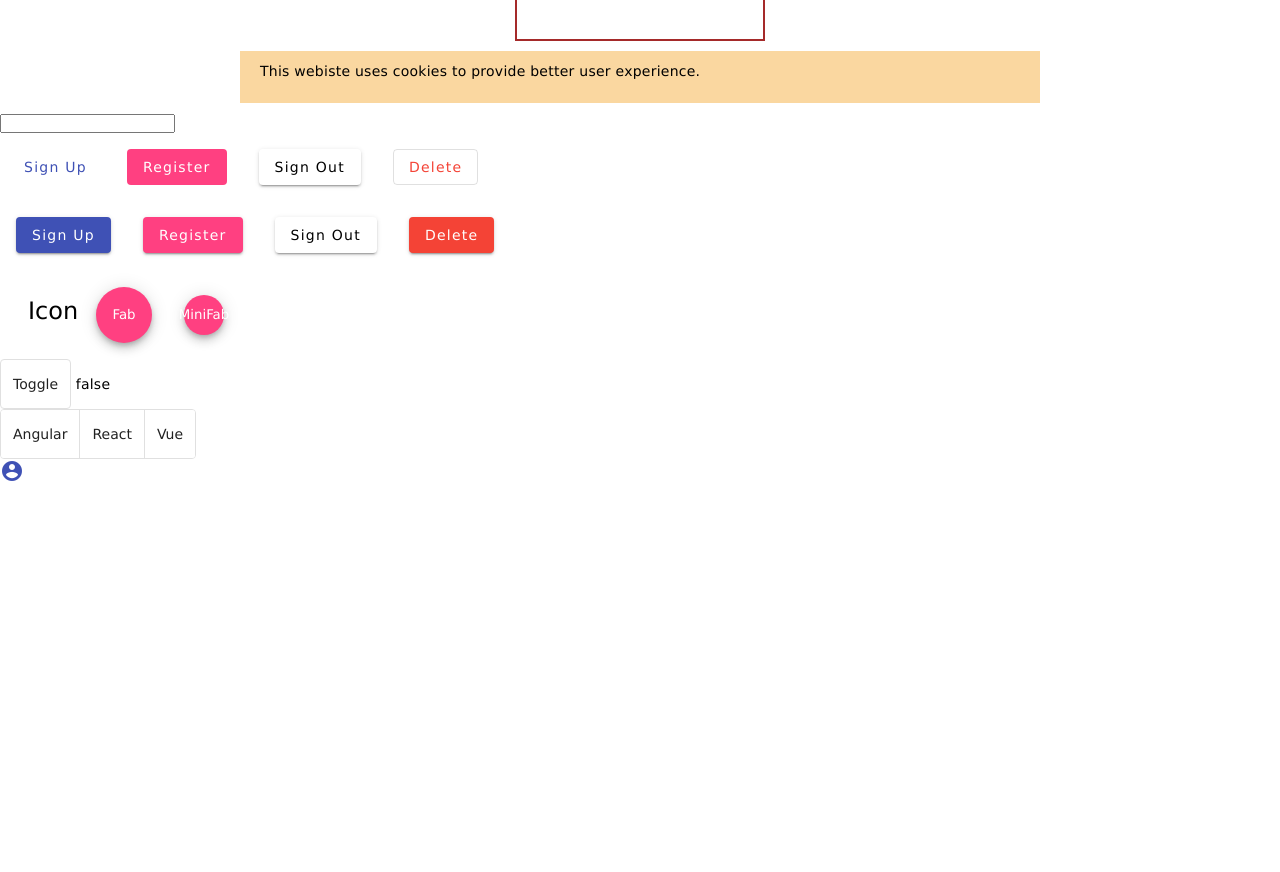
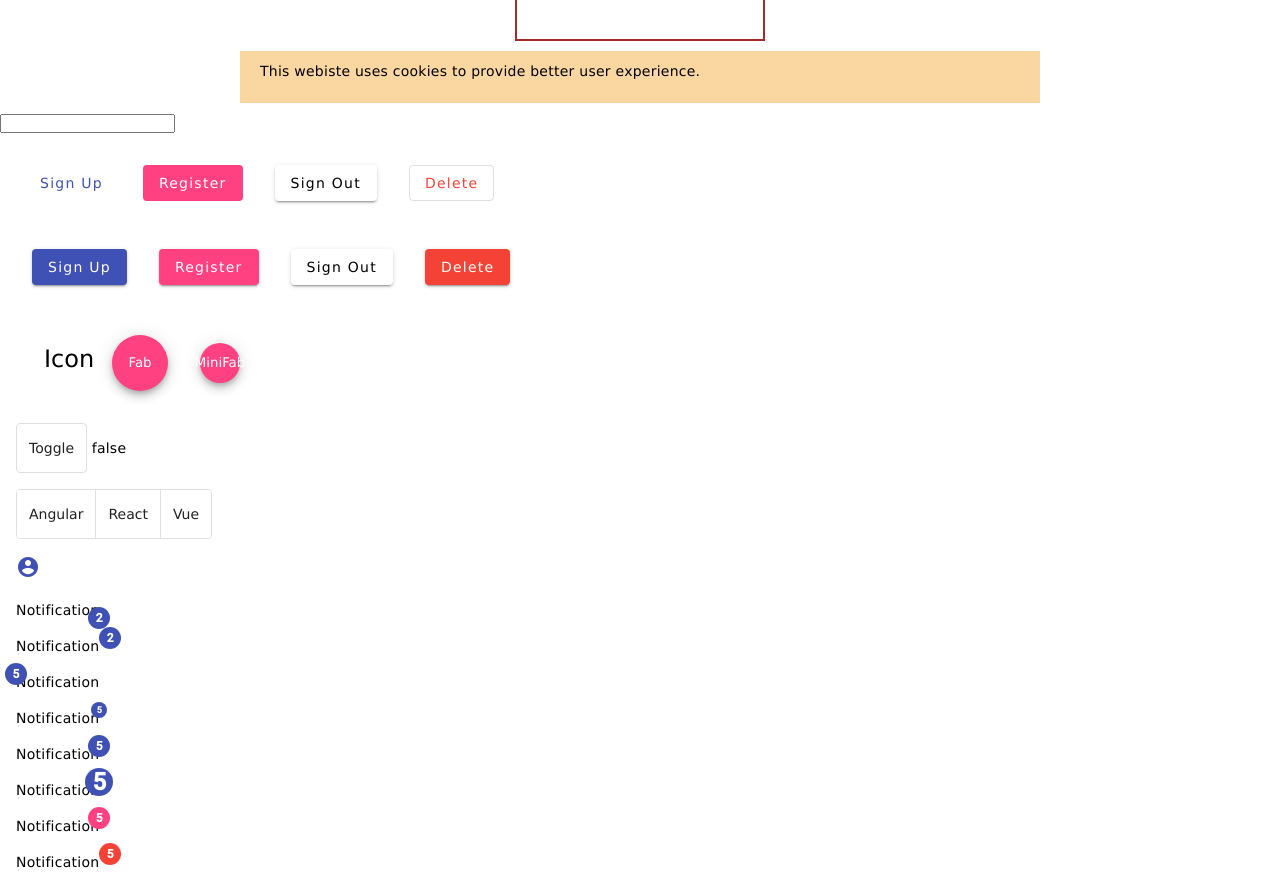
Before and after one commit to ranjetmahato416/Angular-Projects, an Angular app in the folder AngularBasics/: page / in a window 1280 px wide. Shown: the part 220-1092 px from the top of the page. Before the commit the page ends 805 px from the top, so only its background shows below. Built offline with nearby package versions, Linux system fonts and the light colour scheme.

Commit message:
MatBatch

```diff
--- a/AngularBasics/src/app/Container/container.component.css
+++ b/AngularBasics/src/app/Container/container.component.css
@@ -7,3 +7,7 @@
 button {
     margin: 1rem;
 }
+
+div{
+    margin: 1rem;
+}
--- a/AngularBasics/src/app/Container/container.component.html
+++ b/AngularBasics/src/app/Container/container.component.html
@@ -38,3 +38,27 @@
 <div>
     <mat-icon color="primary">account_circle</mat-icon>
 </div>
+<div>
+    <span [matBadge]="notifications" matBadgePosition="below after" >Notification</span>
+</div>
+<div>
+    <span [matBadge]="notifications" [matBadgeHidden]="notifications === 0" matBadgePosition="above after" matBadgeOverlap="false">Notification</span>
+</div>
+<div>
+    <span matBadge="5" matBadgePosition="above before">Notification</span>
+</div>
+<div>
+    <span matBadge="5" matBadgeSize="small">Notification</span>
+</div>
+<div>
+    <span matBadge="5" matBadgeSize="medium">Notification</span>
+</div>
+<div>
+    <span matBadge="5" matBadgeSize="large">Notification</span>
+</div>
+<div>
+    <span matBadge="5" matBadgeColor="accent">Notification</span>
+</div>
+<div>
+    <span matBadge="5" matBadgeColor="warn" matBadgeOverlap="false">Notification</span>
+</div>
--- a/AngularBasics/src/app/Container/container.component.ts
+++ b/AngularBasics/src/app/Container/container.component.ts
@@ -7,5 +7,6 @@
 })
 
 export class ContainerComponent{
+    notifications = 2;
 
 }
--- a/AngularBasics/src/app/material/material.module.ts
+++ b/AngularBasics/src/app/material/material.module.ts
@@ -2,11 +2,13 @@
 import { MatButtonModule } from '@angular/material/button';
 import {MatButtonToggleModule} from '@angular/material/button-toggle';
 import { MatIconModule } from '@angular/material/icon'
+import { MatBadgeModule } from '@angular/material/badge'
 
 const MaterialComponents = [
   MatButtonModule,
   MatButtonToggleModule,
-  MatIconModule
+  MatIconModule,
+  MatBadgeModule
 ];
 
 
```
